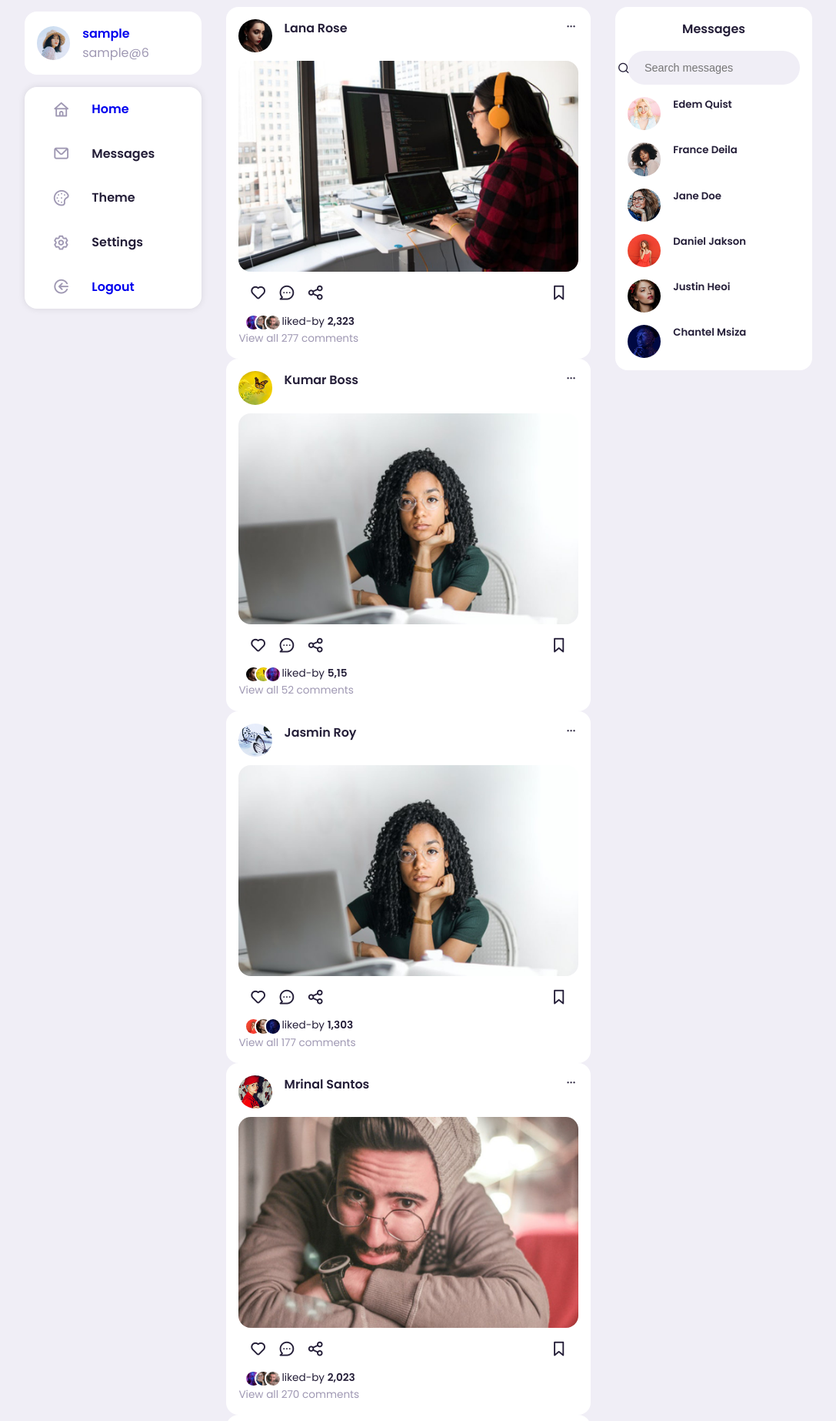
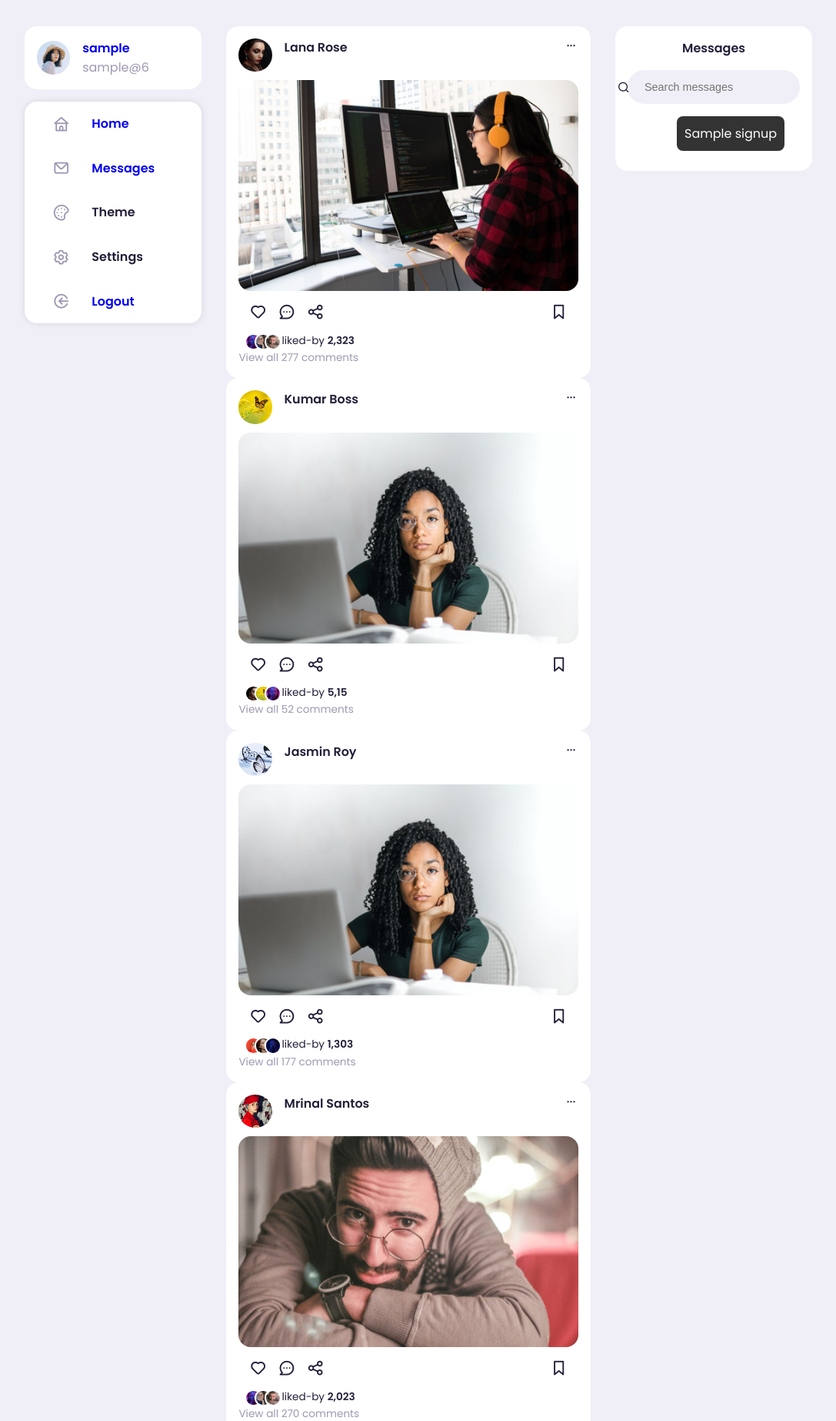
Before and after one commit to ArfatFakih/Social-Media, a PHP site: page /home.php in a window 1280 px wide. Shown: the part 71-1917 px from the top of the page at 77% size, without its empty margins (96-1183 px from the left). Run offline with PHP 8.4, Linux system fonts and the light colour scheme; the visitor is signed in with stand-in values (Sample User, id 1); tables that the repository leaves empty or names only in its code hold one stand-in row (values such as "Sample post"); some web fonts are replaced.

Commit message:
Chat section is done

```diff
--- a/chat.php
+++ b/chat.php
@@ -243,11 +243,11 @@
             <h2>Messages:</h2>
             <ul>
                 <?php
-                $sql = "SELECT username FROM users WHERE username != '$username'";
+                $sql = "SELECT name FROM signup WHERE name != '$name'";
                 $result = $conn->query($sql);
                 if ($result->num_rows > 0) {
                     while ($row = $result->fetch_assoc()) {
-                        $user = $row['username'];
+                        $user = $row['name'];
                         $user = ucfirst($user);
                         echo "<li><a href='chat.php?user=$user'>$user</a></li>";
                     }
--- a/fetch_messages.php
+++ b/fetch_messages.php
@@ -2,7 +2,7 @@
 session_start();
 include('db.php');
 
-if (!isset($_SESSION['name'])) {
+if (!isset($_SESSION['username'])) {
     exit("You are not logged in");
 }
 
--- a/home.php
+++ b/home.php
@@ -1,8 +1,35 @@
+
+
 <?php
 session_start();
 error_reporting(0);
 ?>
+<?php
+session_start();
+include('db.php');
 
+if (!isset($_SESSION['username'])) {
+    header("Location: login.php");
+    exit();
+}
+
+
+$username = $_SESSION['username'];
+$selectedUser = '';
+
+
+
+if (isset($_GET['user'])) {
+    $selectedUser = $_GET['user'];
+    $selectedUser    = mysqli_real_escape_string($conn, $selectedUser);
+    $showChatBox = true;
+} else {
+    $showChatBox = false;
+}
+
+
+
+?>
 <!DOCTYPE html>
 <html lang="en">
 <head>
@@ -13,6 +40,7 @@
     <link rel="stylesheet" href="home.css">
     <link href='https://unpkg.com/boxicons@2.1.4/css/boxicons.min.css' rel='stylesheet'>
     <link rel="stylesheet" href="https://cdnjs.cloudflare.com/ajax/libs/font-awesome/6.0.0-beta3/css/all.min.css">
+    lin
 </head>
 <style>
 @import url("https://fonts.googleapis.com/css2?family=Josefin+Sans:wght@300;400&family=Poppins:wght@300;400;500;600&family=Roboto:wght@500&display=swap");
@@ -330,7 +358,12 @@
   bottom: 0;
   right: 0;
 }
+.message-body ul {
+  text-align:center;
+  text-decoration:none;
+  padding-left:4em
 
+}
 /* ==== Theme Customization ==== */
 
 .customize-theme {
@@ -452,6 +485,111 @@
   margin-right: 1rem;
 }
 
+
+        /* User list styles */
+        ul {
+            list-style-type: none;
+            padding: 0;
+        }
+
+        ul li {
+            margin-bottom: 10px;
+            background-color: #333;
+            border-radius: 8px;
+            padding: 10px;
+        }
+
+        ul li a {
+            color: white;
+            text-decoration: none;
+        }
+
+        /* Chat box styles */
+        .chat-box {
+            position: fixed;
+            bottom: 0;
+            right: -400px; /* Initially off-screen */
+            width: 400px;
+            height: 500px;
+            background-color: white;
+            border: 2px solid black;
+            border-radius: 10px;
+            transition: right 0.5s ease;
+            display: none; /* Hidden initially */
+        }
+
+        /* Chat header */
+        .chat-box-header {
+            background-color: grey;
+            color: white;
+            padding: 10px;
+            display: flex;
+            justify-content: space-between;
+
+        }
+
+        .close-btn {
+            background-color: transparent;
+            border: none;
+            color: black;
+            font-size: 30px;
+            cursor: pointer;
+        }
+  .chat-box-body {
+    padding: 10px;
+    overflow-y: auto;
+    max-height: 300px;
+
+}
+
+.message-sent {
+    background-color: red;
+    margin: 5px 0;
+    padding: 10px;
+    border-radius: 5px;
+    text-align: right;
+
+}
+
+.message-received {
+    background-color: #f1f1f1;
+    margin: 5px 0;
+    padding: 5px;
+    border-radius: 5px;
+    text-align: left;
+}
+
+/* Chat Box Body */
+.chat-box-body {
+    padding: 10px;
+    overflow-y: auto;
+    max-height: 300px;
+    display: flex; /* Enable flexbox for layout */
+    flex-direction: column; /* Stack messages vertically */
+}
+
+/* Chat Form */
+.chat-form {
+    padding: 10px;
+    background-color: #fff;
+    border: 2px solid black;
+    border-radius: 7px;
+    position: relative; /* Relative positioning to avoid fixed issues */
+    bottom: 0;
+}
+
+/* Input Styles */
+.chat-form input[type="text"] {
+    width: 80%; /* Takes 80% of form width */
+    padding: 5px;
+}
+
+/* Button Styles */
+.chat-form button {
+    padding: 5px 10px; /* Add padding to button */
+}
+
+
 /* ===== Media Queries for-> 992px ===== */
 
 @media screen and (max-width: 992px) {
@@ -556,7 +694,7 @@
                         <span><i class="uil uil-home"></i></span><h3>Home</h3>
                     </a>
 
-                    <a class="menu-item" id="messages-notification">
+                    <a class="menu-item" id="messages-notification" href="chat.php">
                         <span><i class="uil uil-envelope"></i></span><h3>Messages</h3>
                     </a>
 
@@ -569,6 +707,7 @@
                     <a class="menu-item" href="logout.php">
                         <span><i class="uil uil-sign-in-alt"></i></span><h3>Logout</h3>
                     </a>
+
                 </div>
             </div>
 
@@ -901,68 +1040,55 @@
 
                     <!-- message -->
                     <div class="message">
-                        <div class="profile-photo">
-                            <img src="profile-17.jpg" >
-                        </div>
-                        <div class="message-body">
-                            <h5>Edem Quist</h5>
 
-                        </div>
-                    </div>
-                    <!-- message -->
-                    <div class="message">
-                        <div class="profile-photo">
-                            <img src="profile-3.jpg" >
-                        </div>
-                        <div class="message-body">
-                            <h5>France Deila</h5>
 
-                        </div>
-                    </div>
-                    <!-- message -->
-                    <div class="message">
-                        <div class="profile-photo">
-                            <img src="profile-4.jpg" >
 
-                        </div>
-                        <div class="message-body">
-                            <h5>Jane Doe</h5>
+<div class="container1">
+    <div class="account-info">
+        <div class="user-list">
+            <div class="message-body">
+                <ul>
+                    <?php
+                    $sql = "SELECT name FROM signup WHERE name != '$name'";
+                    $result = $conn->query($sql);
+                    if ($result->num_rows > 0) {
+                        while ($row = $result->fetch_assoc()) {
+                            $user = $row['name'];
+                            $user = ucfirst($user);
+                            echo "<li><a href='#' onclick='openChatBox(\"$user\")'>$user</a></li>";
+                        }
+                    }
+                    ?>
+                </ul>
+            </div>
+        </divf>
+    </div>
+</div>
 
-                        </div>
-                    </div>
-                    <!-- message -->
-                    <div class="message">
-                        <div class="profile-photo">
-                            <img src="profile-5.jpg" >
-                        </div>
-                        <div class="message-body">
-                            <h5>Daniel Jakson</h5>
+<!-- Chat Box -->
+<div class="chat-box" id="chat-box" style="display: none; right: -400px;">
+    <div class="chat-box-header">
+        <h2 id="chat-username"></h2>
+        <button class="close-btn" onclick="closeChatBox()">✖</button>
+    </div>
 
-                        </div>
-                    </div>
-                    <!-- message -->
-                    <div class="message">
-                        <div class="profile-photo">
-                            <img src="profile-6.jpg" >
-                        </div>
-                        <div class="message-body">
-                            <h5>Justin Heoi</h5>
+    <div class="chat-box-body" id="chat-box-body" style="overflow-y: auto; max-height: 300px;">
+        <!-- Messages will be appended here -->
+    </div>
 
-                        </div>
-                    </div>
-                    <!-- message -->
-                    <div class="message">
-                        <div class="profile-photo">
-                            <img src="profile-7.jpg" >
+    <!-- Message input form fixed at the bottom -->
+    <form class="chat-form" id="chat-form" style="position: fixed; bottom: 0; width: calc(400px - 20px); padding: 10px;">
+        <input type="hidden" id="sender" value="<?php echo $username; ?>">
+        <input type="hidden" id="receiver" value="">
+        <input type="text" id="message" placeholder="Type your message..." required style="width: 80%;">
+        <button type="submit" style="padding: 5px 10px;">Send</button>
+    </form>
+</div>
 
-                        </div>
-                        <div class="message-body">
-                            <h5>Chantel Msiza</h5>
 
-                        </div>
-                    </div>
-                </div>
-                <!-- End of Message -->
+
+
+
 
     <!-- Theme Customization -->
 
@@ -1007,7 +1133,96 @@
         </div>
     </div>
 
-  <script src="home.js"></script>
+
+
+    <script src="https://ajax.googleapis.com/ajax/libs/jquery/3.5.1/jquery.min.js"></script>
+
+    <script>
+    // Function to open the chat box
+    function openChatBox(username) {
+        // Set the chat box username
+        document.getElementById('chat-username').textContent = username;
+        document.getElementById('receiver').value = username; // Set receiver
+
+        // Display the chat box and slide it in
+        let chatBox = document.getElementById('chat-box');
+        chatBox.style.display = 'block'; // Make it visible
+        chatBox.style.right = '0'; // Slide in from the right
+
+        // Fetch messages when the chat is opened
+        fetchMessages();
+    }
+
+    // Function to close the chat box
+    function closeChatBox() {
+        let chatBox = document.getElementById('chat-box');
+        chatBox.style.right = '-400px'; // Slide back out to the right
+        setTimeout(() => {
+            chatBox.style.display = 'none'; // Hide after sliding out
+        }, 500); // Wait for the sliding animation to finish
+    }
+
+    // Function to fetch messages
+    function fetchMessages() {
+        let sender = $('#sender').val();
+        let receiver = $('#receiver').val();
+
+        if (receiver !== '') {
+            $.ajax({
+                url: 'fetch_messages.php',
+                type: 'POST',
+                data: { sender: sender, receiver: receiver },
+                success: function(data) {
+                    $('#chat-box-body').html(data); // Insert messages
+                    scrollChatToBottom(); // Scroll to bottom
+                },
+                error: function(xhr, status, error) {
+                    console.error("Error fetching messages: " + error);
+                }
+            });
+        }
+    }
+
+    // Function to scroll the chat to the bottom
+    function scrollChatToBottom() {
+        let chatBox = $('#chat-box-body');
+        chatBox.scrollTop(chatBox.prop("scrollHeight"));
+    }
+
+    // Submit form to send a message
+    $('#chat-form').submit(function(e) {
+        e.preventDefault(); // Prevent form submission refresh
+        let sender = $('#sender').val();
+        let receiver = $('#receiver').val();
+        let message = $('#message').val();
+
+        if (message.trim() !== '') {
+            $.ajax({
+                url: 'submit_message.php',
+                type: 'POST',
+                data: { sender: sender, receiver: receiver, message: message },
+                success: function() {
+                    $('#message').val(''); // Clear input field after sending
+                    fetchMessages(); // Fetch messages again after sending
+                },
+                error: function(xhr, status, error) {
+                    console.error("Error sending message: " + error);
+                }
+            });
+        } else {
+            alert('Please enter a message before sending.');
+        }
+    });
+
+    // Ensure messages are fetched every 3 seconds
+    $(document).ready(function() {
+        setInterval(fetchMessages, 3000);
+    });
+</script>
+
+
+    <script src="home.js" ></script>
+
 
 </body>
 </html>
```
Also changed, not shown: user.sql (added, +59 -0 lines), submit_message.php (line endings or trailing spaces).
